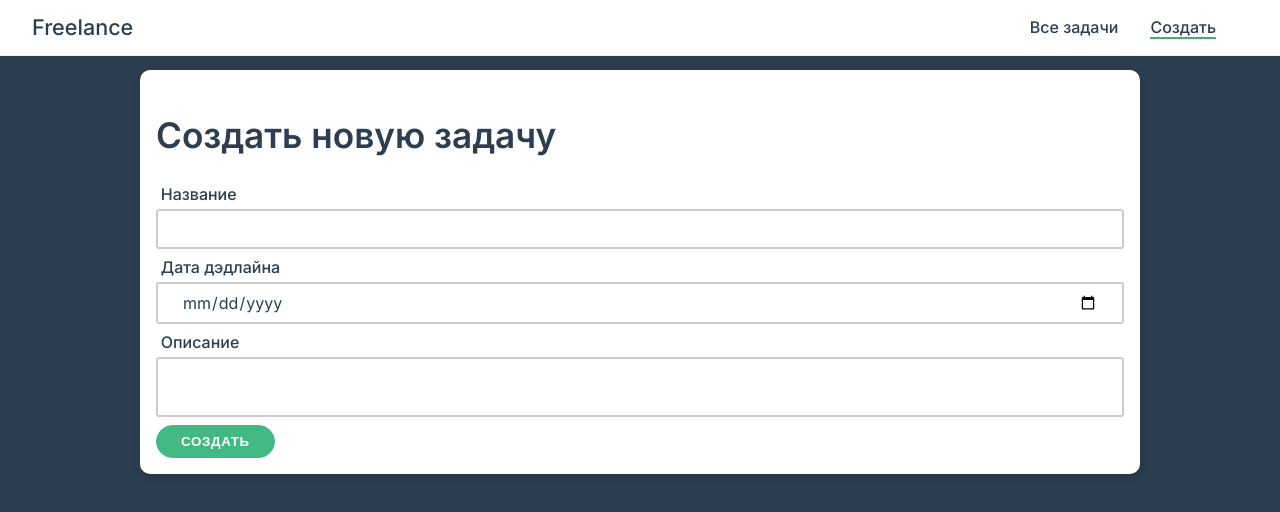
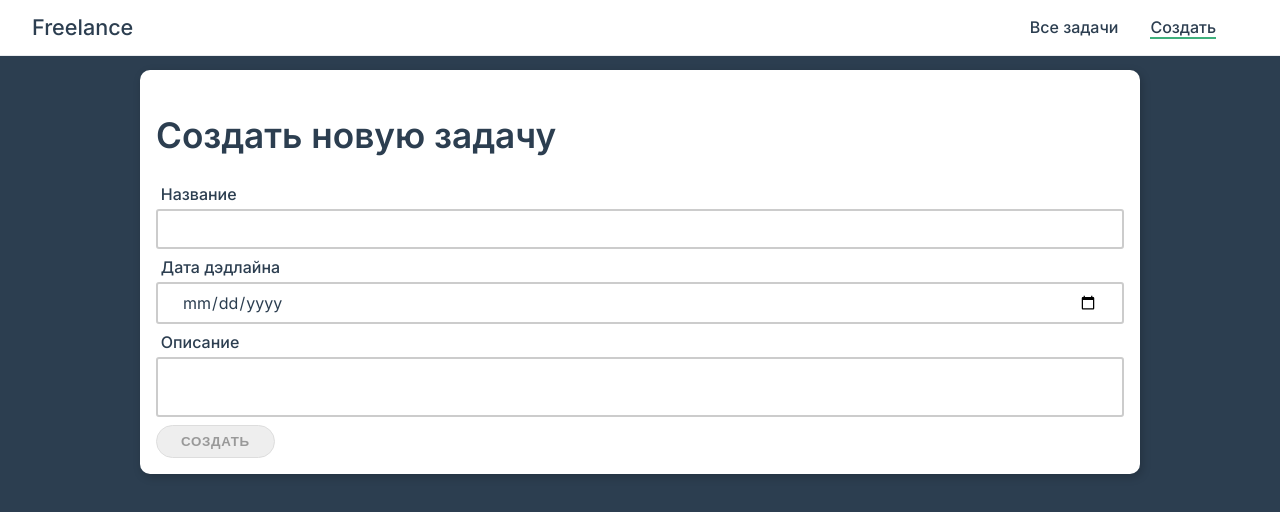
Before and after one commit to sergm2324/vue-work3, a Vue app: page /new in a window 1280 px wide. Shown: the top 512 px of the page. Built offline with nearby package versions, Linux system fonts and the light colour scheme.

Commit message:
валидация значений

```diff
--- a/src/views/New.vue
+++ b/src/views/New.vue
@@ -17,14 +17,14 @@
     </div>
 
     <router-link :to="'/'">
-      <button type="submit" class="btn primary" @click="addTask({title, date, description})">Создать</button>
+      <button type="submit" :disabled = "valid" class="btn primary" @click="addTask({title, date, description})">Создать</button>
     </router-link>
   </form>
 </template>
 
 
 <script>
-import { ref } from 'vue'
+import { ref, computed} from 'vue'
 import { useStore } from 'vuex'
 export default {
   setup() {
@@ -33,11 +33,13 @@ export default {
     const description = ref('')
 
     const store = useStore()
+    const valid = computed(() => (title.value.length === 0 || date.value.length === 0 || description.value.length === 0))
 
     return {
       title,
       date,
       description,
+      valid,
       addTask: (payload) => store.commit('addTask', payload),
     }
   }
```
